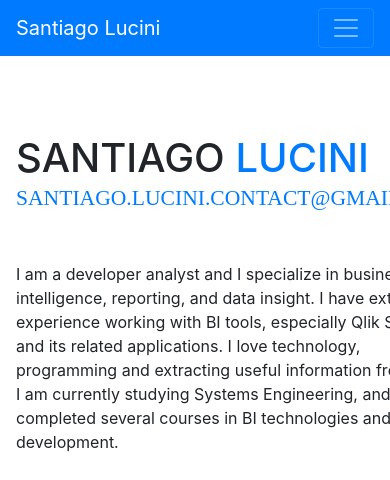
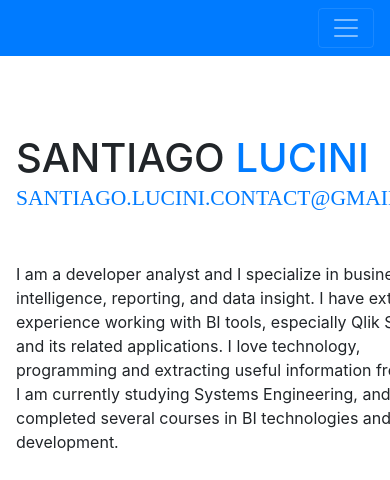
Before and after one commit to santilucini/santilucini.github.io, a website with bundled scripts: page index.html in a window 390 px wide. Shown: the top 480 px of the page. Built offline with nearby package versions, Linux system fonts and the light colour scheme; a web font is replaced by a local one.

Commit message:
Update index.html

```diff
--- a/index.html
+++ b/index.html
@@ -30,7 +30,6 @@
 
     <nav class="navbar navbar-expand-lg navbar-dark bg-primary fixed-top" id="sideNav">
       <a class="navbar-brand js-scroll-trigger" href="#page-top">
-        <span class="d-block d-lg-none">Santiago Lucini</span>
       </a>
       <button class="navbar-toggler" type="button" data-toggle="collapse" data-target="#navbarSupportedContent" aria-controls="navbarSupportedContent" aria-expanded="false" aria-label="Toggle navigation">
         <span class="navbar-toggler-icon"></span>
```
